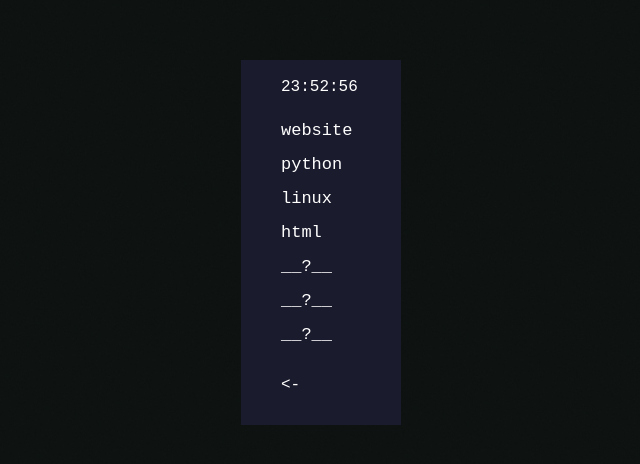
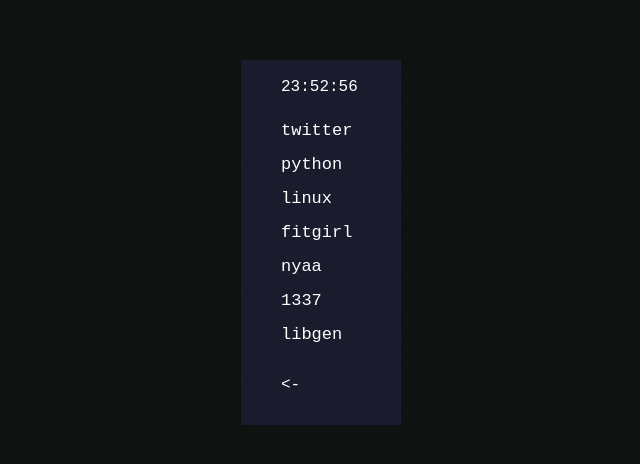
Before and after one commit to HexyHack/my-homepage, a plain HTML site: page three.html in a window 1280 px wide. Shown: the part 166-630 px from the top of the page, without its empty margins (319-959 px from the left). Drawn offline with Linux system fonts and the light colour scheme; no server answers; a web font is replaced by a local one.

Commit message:
Update three.html

```diff
--- a/three.html
+++ b/three.html
@@ -12,13 +12,13 @@
         <ul>
             <div style="height: 18px;"></div>
             <span id="clock"></span> <br> <br>
-            <li><a href="https://hexyhack.github.io/" target="_parent">website</a></li>
+            <li><a href="https://twitter.com" target="_parent">twitter</a></li>
             <li><a href="https://programming-23.mooc.fi/" target="_parent">python</a></li>
             <li><a href="https://cheatography.com/davechild/cheat-sheets/linux-command-line/" target="_parent">linux</a></li>
-            <li><a href="https://htmlcheatsheet.com/" target="_parent">html</a></li>
-            <li><a href="https://nyaa.si" target="_parent">__?__</a></li>
-            <li><a href="https://1337x.to" target="_parent">__?__</a></li>
-            <li><a href="https://www.libgen.is/" target="_parent">__?__</a></li>
+            <li><a href="https://fitgirl-repacks.site/" target="_parent">fitgirl</a></li>
+            <li><a href="https://nyaa.si" target="_parent">nyaa</a></li>
+            <li><a href="https://1337x.to" target="_parent">1337</a></li>
+            <li><a href="https://www.libgen.is/" target="_parent">libgen</a></li>
             <br>
             <a href="two.html" target="websites"> <- </a> ㅤㅤㅤㅤ
         </ul>
```
